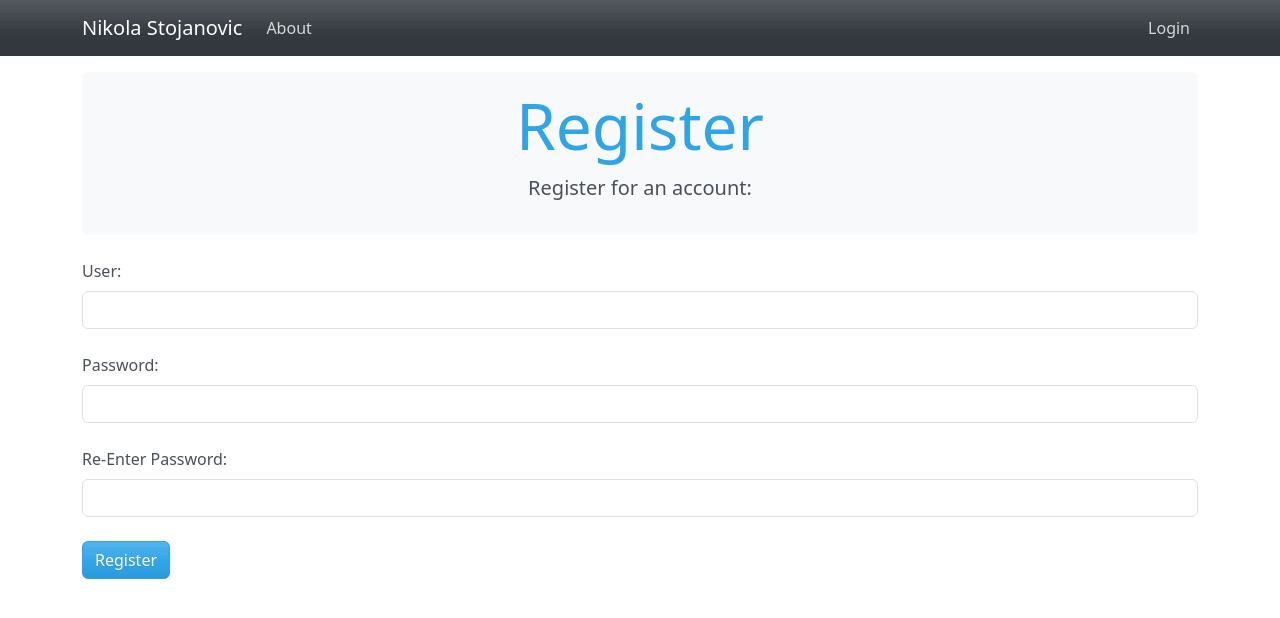
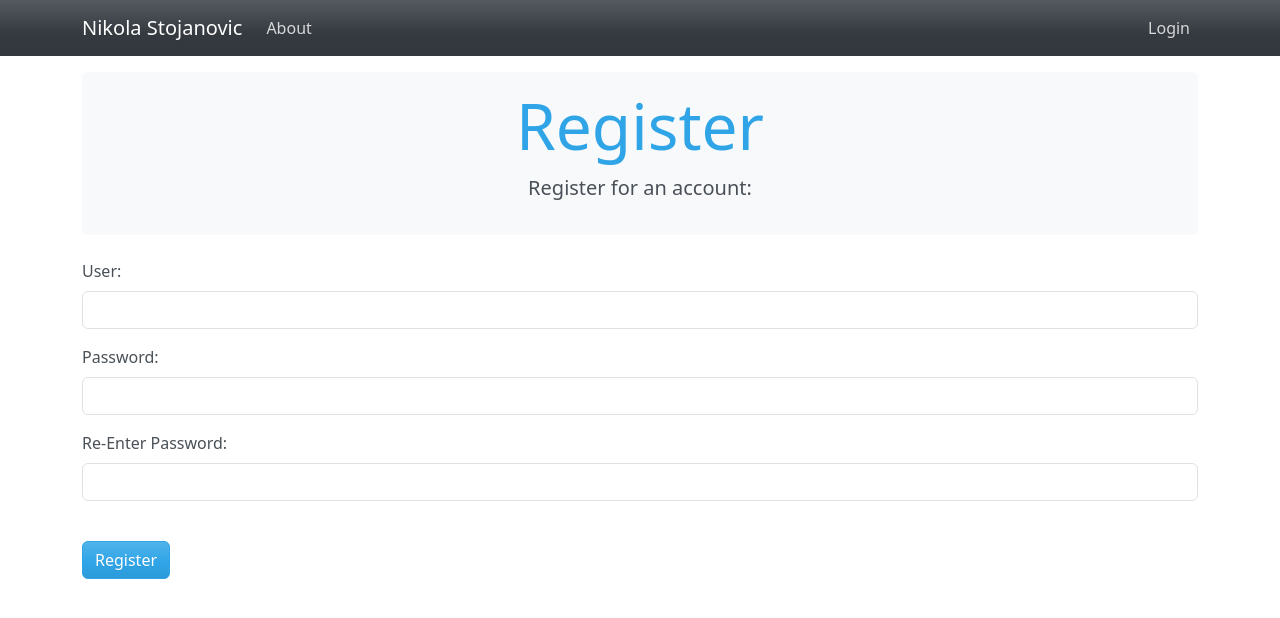
Before and after one commit to nikolastoj95/BTI425-WebProgramming_Apps_Services, a Next.js app in the folder assignments/dev/a3/assign3-app/: page /register in a window 1280 px wide. Shown: the top 618 px of the page. Built offline with nearby package versions, Linux system fonts and the light colour scheme; no server answers.

Commit message:
added in form group margin bottom

```diff
--- a/assignments/dev/a3/assign3-app/pages/register.js
+++ b/assignments/dev/a3/assign3-app/pages/register.js
@@ -37,7 +37,7 @@ export default function Register(){
       <>
         <PageHeader text={<h1 class="display-3">Register</h1>} subtext={<p className="lead">Register for an account: </p>} />
         <Form onSubmit={handleSubmit}>
-          <Form.Group>
+          <Form.Group className="mb-3">
             <Form.Label>User:</Form.Label>
             <Form.Control
               value={user}
@@ -47,8 +47,8 @@ export default function Register(){
               name="userName"
             />
           </Form.Group>
-          <br />
-          <Form.Group>
+
+          <Form.Group className="mb-3">
             <Form.Label>Password:</Form.Label>
             <Form.Control
               value={password}
@@ -58,8 +58,8 @@ export default function Register(){
               name="password"
             />
           </Form.Group>
-          <br />
-          <Form.Group>
+
+          <Form.Group className="mb-3">
             <Form.Label>Re-Enter Password:</Form.Label>
             <Form.Control
               value={password2}
```
